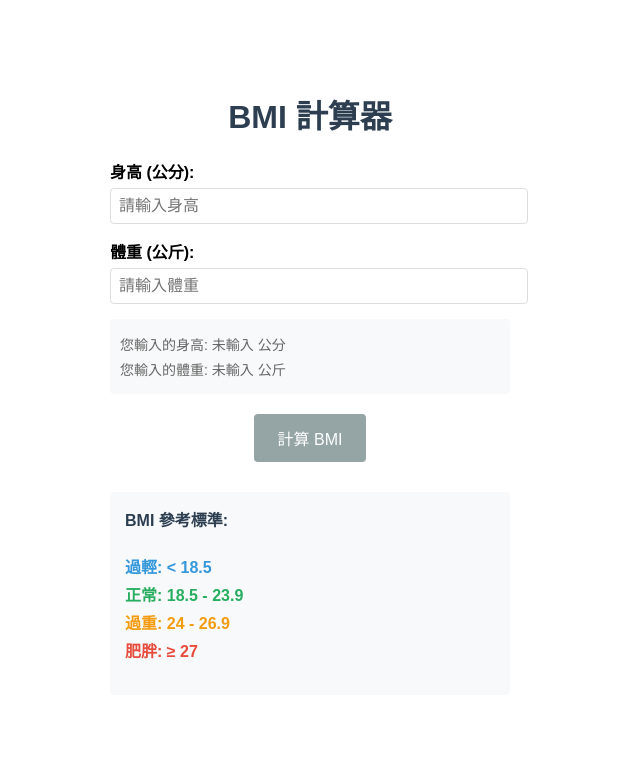
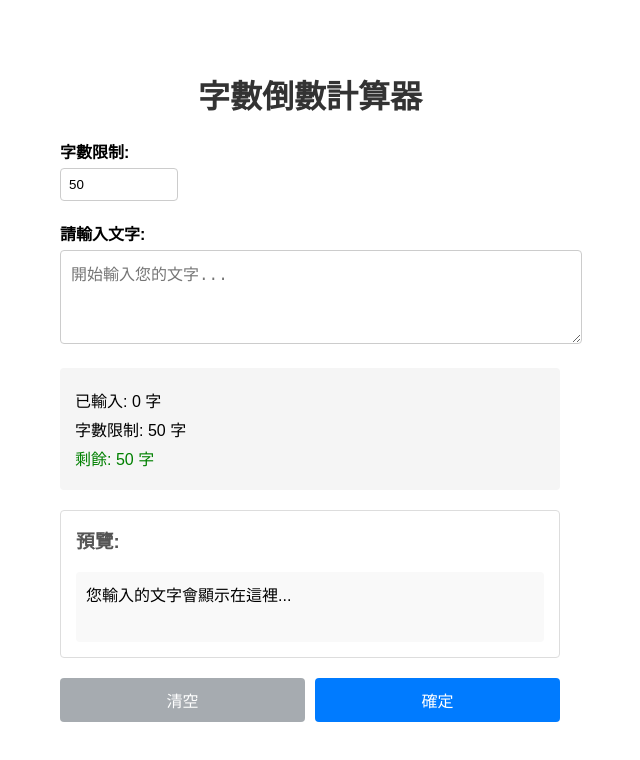
Before and after one commit to dpi627/HexVueHw01, a Vue app: page / in a window 1280 px wide. Shown: the top 760 px of the page, without its empty margins (330-970 px from the left). Built offline with nearby package versions, Linux system fonts and the light colour scheme.

Commit message:
feat: 新增字數倒數計算器組件
- 新增 AppCount.vue 組件，實現字數倒數計算功能
- 支援字數限制設定及即時預覽
- 更新 main.js 引入 AppCount.vue

```diff
--- /dev/null
+++ b/src/AppCount.vue
@@ -0,0 +1,182 @@
+<script setup>
+import { ref, computed } from 'vue'
+
+// 響應式數據
+const userInput = ref('')
+const maxLength = ref(50)
+
+// 計算剩餘字數 (使用 computed)
+const remainingChars = computed(() => {
+  return maxLength.value - userInput.value.length
+})
+
+// 清空輸入
+const clearInput = () => {
+  userInput.value = ''
+}
+</script>
+
+<template>
+  <div class="container">
+    <h1>字數倒數計算器</h1>
+
+    <!-- 設定字數限制 -->
+    <div class="setting-group">
+      <label>字數限制:</label>
+      <!-- v-model 雙向綁定 -->
+      <input
+        v-model="maxLength"
+        type="number"
+        min="10"
+        max="200"
+      >
+    </div>
+
+    <!-- 文字輸入區 -->
+    <div class="input-group">
+      <label>請輸入文字:</label>
+      <!-- v-model 雙向綁定文字內容 -->
+      <textarea
+        v-model="userInput"
+        placeholder="開始輸入您的文字..."
+        rows="4"
+      ></textarea>
+    </div>
+
+    <!-- 顯示統計資訊 -->
+    <div class="info-box">
+      <p>已輸入: {{ userInput.length }} 字</p>
+      <p>字數限制: {{ maxLength }} 字</p>
+      <!-- v-bind 根據剩餘字數改變顏色 -->
+      <p :style="{ color: remainingChars >= 0 ? 'green' : 'red' }">
+        剩餘: {{ remainingChars }} 字
+      </p>
+    </div>
+
+    <!-- 即時預覽 -->
+    <div class="preview-box">
+      <h3>預覽:</h3>
+      <div class="preview-text">
+        {{ userInput || '您輸入的文字會顯示在這裡...' }}
+      </div>
+    </div>
+
+    <!-- 操作按鈕 -->
+    <div class="button-area">
+      <!-- v-bind 控制按鈕是否可點擊 -->
+      <button
+        @click="clearInput"
+        :disabled="userInput.length === 0"
+      >
+        清空
+      </button>
+
+      <button
+        :disabled="remainingChars < 0"
+        :style="{ backgroundColor: remainingChars < 0 ? 'gray' : '#007bff' }"
+      >
+        {{ remainingChars < 0 ? '字數超過!' : '確定' }}
+      </button>
+    </div>
+  </div>
+</template>
+
+<style scoped>
+.container {
+  max-width: 500px;
+  margin: 30px auto;
+  padding: 20px;
+  font-family: Arial, sans-serif;
+}
+
+h1 {
+  text-align: center;
+  color: #333;
+}
+
+.setting-group, .input-group {
+  margin-bottom: 20px;
+}
+
+label {
+  display: block;
+  margin-bottom: 5px;
+  font-weight: bold;
+}
+
+input[type="number"] {
+  width: 100px;
+  padding: 8px;
+  border: 1px solid #ccc;
+  border-radius: 4px;
+}
+
+textarea {
+  width: 100%;
+  padding: 10px;
+  border: 1px solid #ccc;
+  border-radius: 4px;
+  font-size: 16px;
+  resize: vertical;
+}
+
+.info-box {
+  background-color: #f5f5f5;
+  padding: 15px;
+  border-radius: 4px;
+  margin-bottom: 20px;
+}
+
+.info-box p {
+  margin: 5px 0;
+  font-size: 16px;
+}
+
+.preview-box {
+  border: 1px solid #ddd;
+  border-radius: 4px;
+  padding: 15px;
+  margin-bottom: 20px;
+}
+
+.preview-box h3 {
+  margin-top: 0;
+  color: #555;
+}
+
+.preview-text {
+  min-height: 50px;
+  padding: 10px;
+  background-color: #f9f9f9;
+  border-radius: 4px;
+  white-space: pre-wrap;
+}
+
+.button-area {
+  display: flex;
+  gap: 10px;
+}
+
+button {
+  flex: 1;
+  padding: 10px;
+  border: none;
+  border-radius: 4px;
+  font-size: 16px;
+  cursor: pointer;
+  color: white;
+}
+
+button:first-child {
+  background-color: #6c757d;
+}
+
+button:disabled {
+  cursor: not-allowed;
+  opacity: 0.6;
+}
+
+button:hover:not(:disabled) {
+  opacity: 0.9;
+}
+</style>
--- a/src/main.js
+++ b/src/main.js
@@ -1,5 +1,5 @@
 import { createApp } from 'vue'
 // import './style.css'
-import App from './AppBMI.vue'
+import App from './AppCount.vue'
 
 createApp(App).mount('#app')
```
